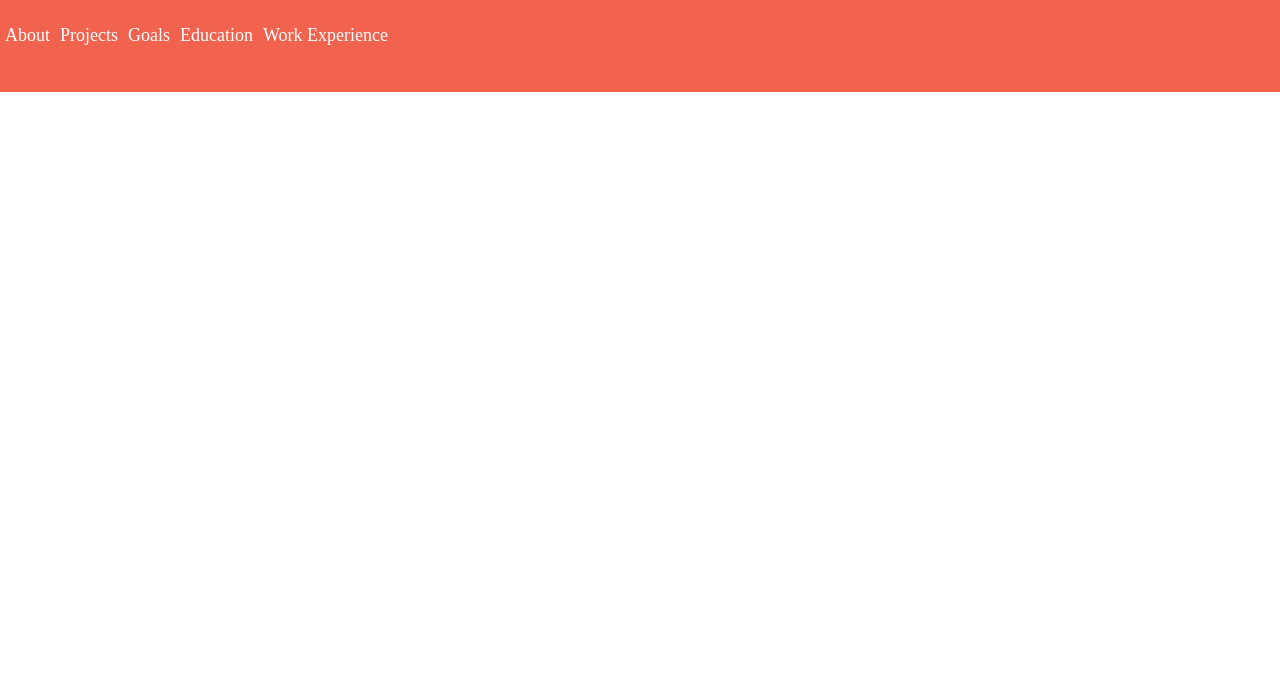
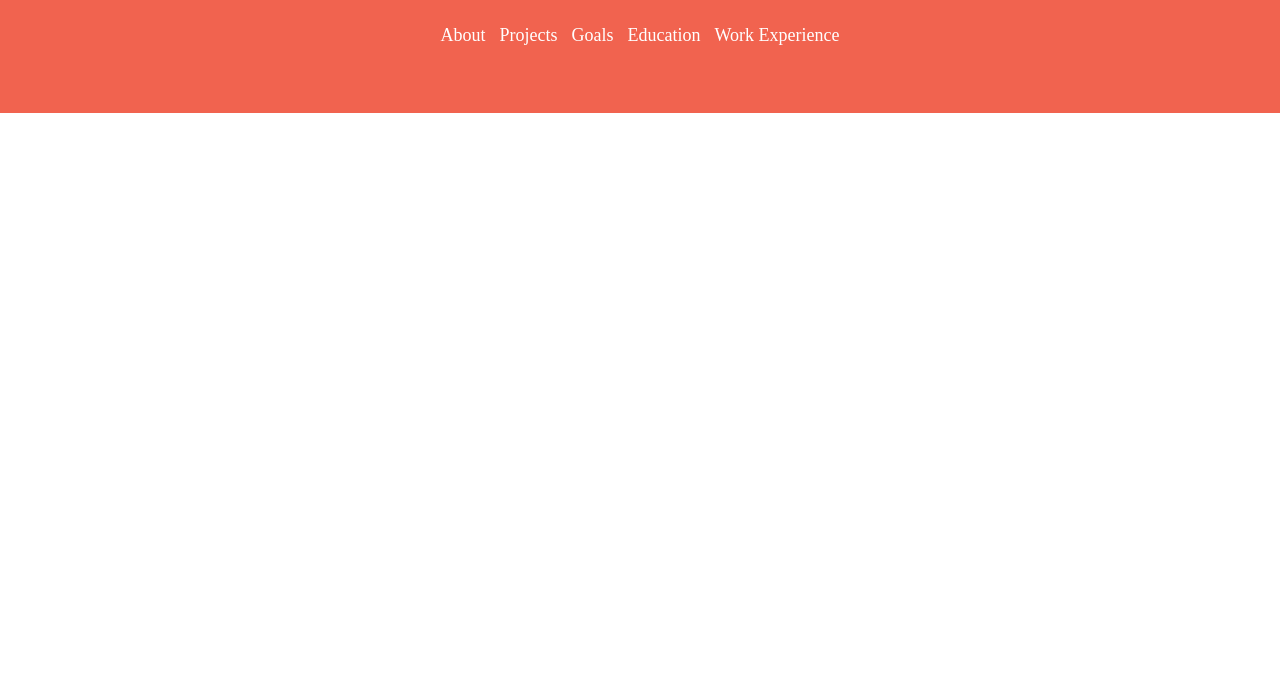
Before and after one commit to makobi/PortfolioProject, a plain HTML site: page index.html in a window 1280 px wide. Shown: the part 124-800 px from the top of the page. Drawn offline with Linux system fonts and the light colour scheme.

Commit message:
Center navbar
Changed from float to inline

```diff
--- a/assets/css/style.css
+++ b/assets/css/style.css
@@ -15,7 +15,7 @@ header > h1 {
   text-align: center;
 }
 
-header > ul {
+header > .nav > ul {
   list-style: none;
   margin: 0;
   padding: 0;
@@ -23,7 +23,7 @@ header > ul {
 }
 
 ul > li {
-  float: left;
+  display: inline;
   margin: 0 5px;
 }
 
--- a/index.html
+++ b/index.html
@@ -9,6 +9,7 @@
   <body>
     <header>
       <h1>Alex Santos Sosa</h1>
+      <div class="nav">
         <ul>
           <li><a href="#">About</a></li>
           <li><a href="#">Projects</a></li>
@@ -16,6 +17,7 @@
           <li><a href="#">Education</a></li>
           <li><a href="#">Work Experience</a></li>
         </ul>
+      </div>
     </header>
   </body>
 </html>
```
Lines whose indentation alone changed are shown as unchanged.
